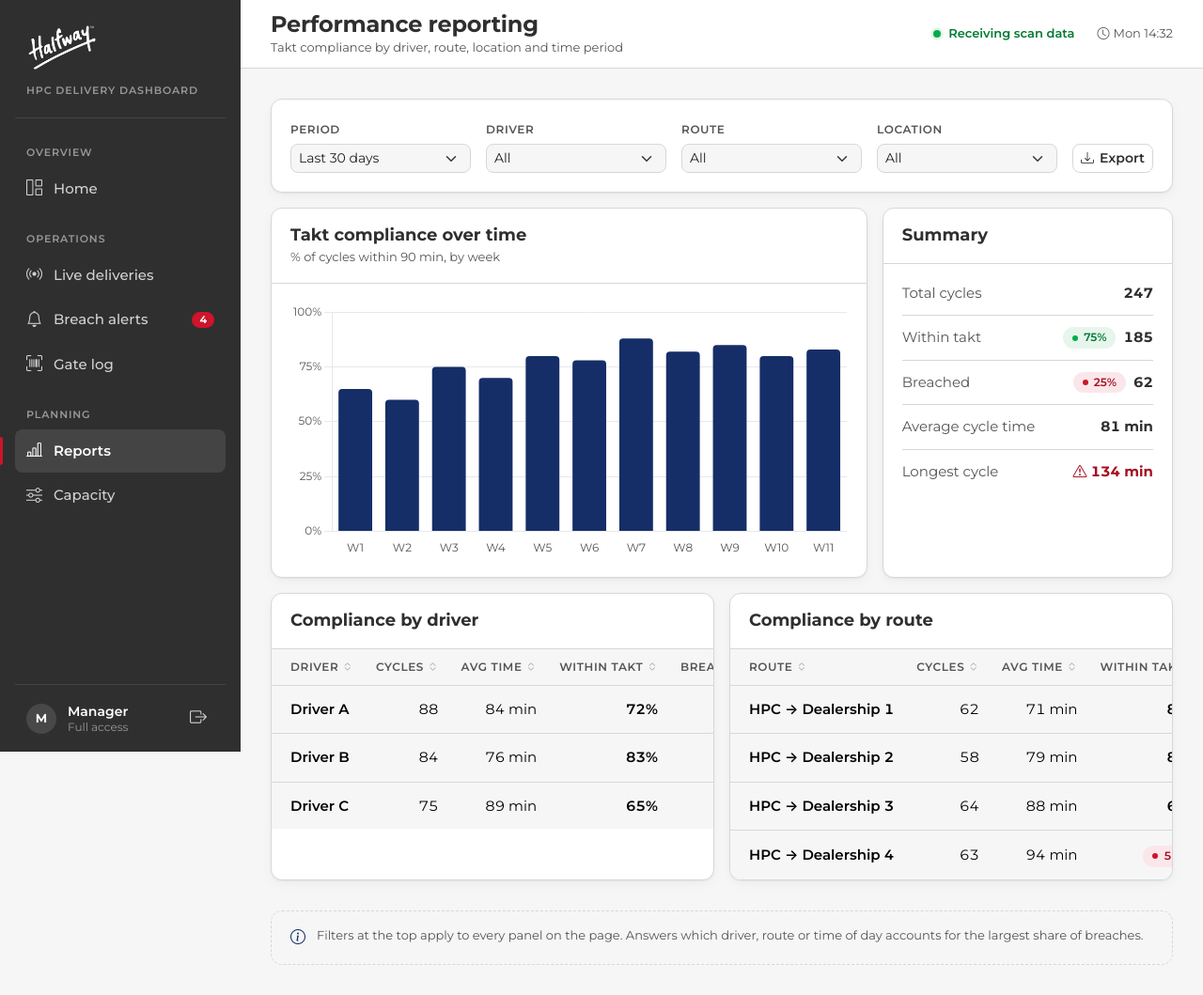
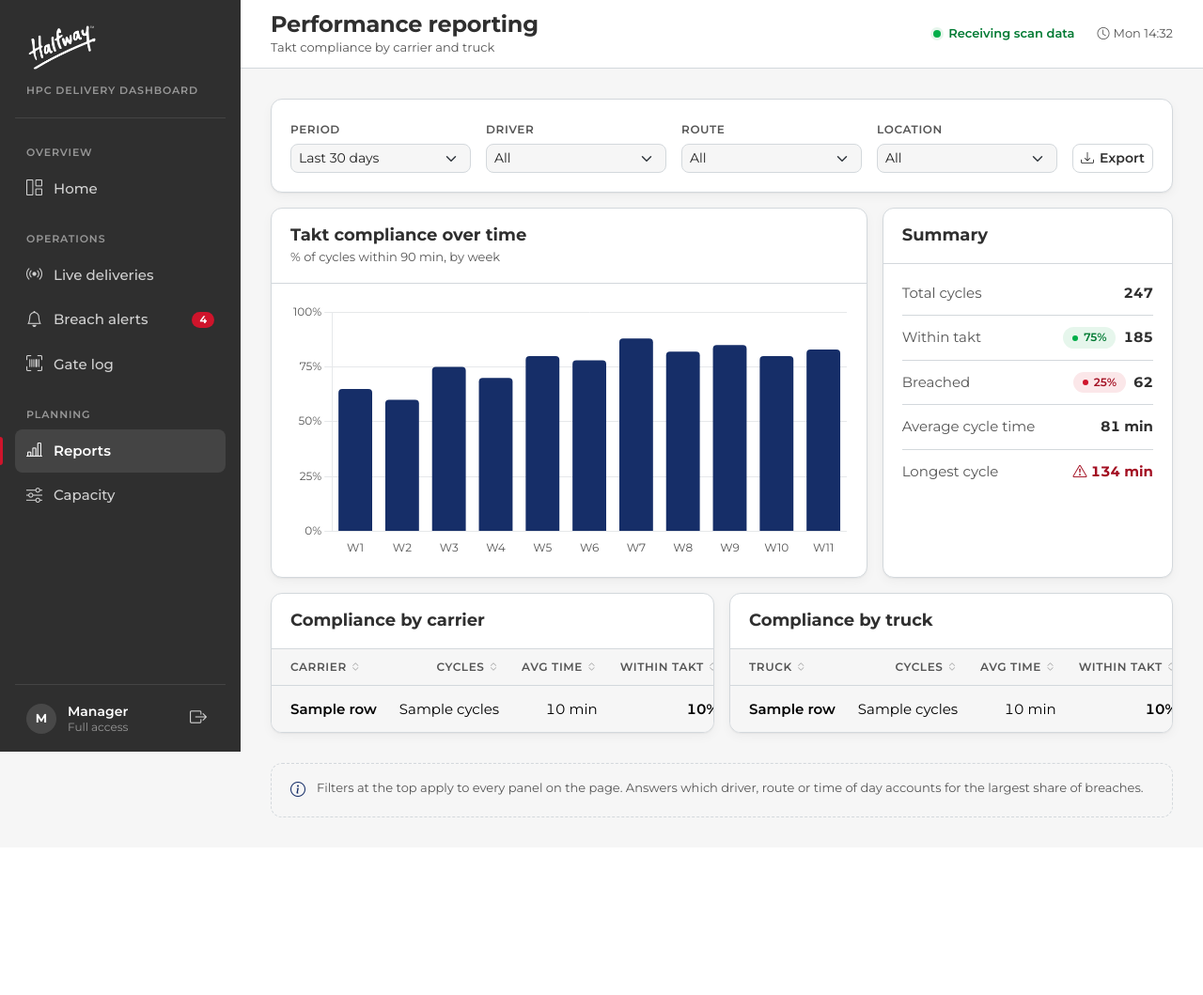
Before and after one commit to u23525364-code/BFB321-Group-1, a Flask app: template templates/reports.html in a window 1280 px wide. Shown: the whole page at 94% size. After the commit the page ends 870 px from the top, so only its background shows below. Run offline with Flask 3, Linux system fonts and the light colour scheme; the template is opened without the code that fills it: most values are stand-ins (such as "Sample title", 1, 10 or a date in 2020).

Commit message:
Show real compliance by carrier and truck on Reports page

```diff
--- a/app.py
+++ b/app.py
@@ -41,7 +41,9 @@ def gatelog():
 
 @app.route("/reports")
 def reports():
-    return render_template("reports.html")
+    return render_template("reports.html",
+                           by_carrier=services.compliance_by("carrier"),
+                           by_truck=services.compliance_by("truck"))
 
 @app.route("/capacity")
 def capacity():
--- a/templates/reports.html
+++ b/templates/reports.html
@@ -94,7 +94,7 @@
         </button>
         <div class="topbar-heading">
           <h1 class="page-title">Performance reporting</h1>
-          <p class="page-subtitle">Takt compliance by driver, route, location and time period</p>
+          <p class="page-subtitle">Takt compliance by carrier and truck </p>
         </div>
         <div class="topbar-meta">
           <span class="live-indicator d-none d-md-inline-flex"><span class="live-dot" aria-hidden="true"></span>Receiving scan data</span>
@@ -166,17 +166,17 @@
 
 
         <div class="row g-3">
-          <div class="col-12 col-xl-6">
+                   <div class="col-12 col-xl-6">
             <section class="card h-100">
               <header class="card-header">
-                <h2 class="card-title">Compliance by driver</h2>
+                <h2 class="card-title">Compliance by carrier</h2>
               </header>
               <div class="table-responsive">
-                <table class="table table-hw table-hover align-middle" id="driverTable">
-                  <caption class="visually-hidden">Takt compliance by driver, last 30 days</caption>
+                <table class="table table-hw table-hover align-middle" id="carrierTable">
+                  <caption class="visually-hidden">Takt compliance by carrier, finished deliveries</caption>
                   <thead>
                     <tr>
-                      <th scope="col" class="sortable-header">Driver</th>
+                      <th scope="col" class="sortable-header">Carrier</th>
                       <th scope="col" class="sortable-header text-end">Cycles</th>
                       <th scope="col" class="sortable-header text-end">Avg time</th>
                       <th scope="col" class="sortable-header text-end">Within takt</th>
@@ -184,9 +184,17 @@
                     </tr>
                   </thead>
                   <tbody>
-                    <tr><td class="cell-primary">Driver A</td><td class="text-end">88</td><td class="text-end">84 min</td><td class="text-end cell-primary">72%</td><td class="text-end">25</td></tr>
-                    <tr><td class="cell-primary">Driver B</td><td class="text-end">84</td><td class="text-end">76 min</td><td class="text-end cell-primary">83%</td><td class="text-end">14</td></tr>
-                    <tr><td class="cell-primary">Driver C</td><td class="text-end">75</td><td class="text-end">89 min</td><td class="text-end cell-primary">65%</td><td class="text-end">23</td></tr>
+                    {% for row in by_carrier %}
+                    <tr>
+                      <td class="cell-primary">{{ row.label }}</td>
+                      <td class="text-end">{{ row.cycles }}</td>
+                      <td class="text-end">{{ '%.0f'|format(row.avg_minutes) }} min</td>
+                      <td class="text-end cell-primary">{{ '%.0f'|format(row.compliance_pct) }}%</td>
+                      <td class="text-end">{{ row.breaches }}</td>
+                    </tr>
+                    {% else %}
+                    <tr><td colspan="5" class="text-center text-muted">No finished deliveries yet.</td></tr>
+                    {% endfor %}
                   </tbody>
                 </table>
               </div>
@@ -195,24 +203,32 @@
           <div class="col-12 col-xl-6">
             <section class="card h-100">
               <header class="card-header">
-                <h2 class="card-title">Compliance by route</h2>
+                <h2 class="card-title">Compliance by truck</h2>
               </header>
               <div class="table-responsive">
-                <table class="table table-hw table-hover align-middle" id="routeTable">
-                  <caption class="visually-hidden">Takt compliance by route, last 30 days</caption>
+                <table class="table table-hw table-hover align-middle" id="truckTable">
+                  <caption class="visually-hidden">Takt compliance by truck, finished deliveries</caption>
                   <thead>
                     <tr>
-                      <th scope="col" class="sortable-header">Route</th>
+                      <th scope="col" class="sortable-header">Truck</th>
                       <th scope="col" class="sortable-header text-end">Cycles</th>
                       <th scope="col" class="sortable-header text-end">Avg time</th>
                       <th scope="col" class="sortable-header text-end">Within takt</th>
+                      <th scope="col" class="sortable-header text-end">Breaches</th>
                     </tr>
                   </thead>
                   <tbody>
-                    <tr><td class="cell-primary">HPC → Dealership 1</td><td class="text-end">62</td><td class="text-end">71 min</td><td class="text-end cell-primary">89%</td></tr>
-                    <tr><td class="cell-primary">HPC → Dealership 2</td><td class="text-end">58</td><td class="text-end">79 min</td><td class="text-end cell-primary">81%</td></tr>
-                    <tr><td class="cell-primary">HPC → Dealership 3</td><td class="text-end">64</td><td class="text-end">88 min</td><td class="text-end cell-primary">66%</td></tr>
-                    <tr><td class="cell-primary">HPC → Dealership 4</td><td class="text-end">63</td><td class="text-end">94 min</td><td class="text-end"><span class="badge rounded-pill bg-danger-subtle text-danger-emphasis badge-dot">58%</span></td></tr>
+                    {% for row in by_truck %}
+                    <tr>
+                      <td class="cell-primary">{{ row.label }}</td>
+                      <td class="text-end">{{ row.cycles }}</td>
+                      <td class="text-end">{{ '%.0f'|format(row.avg_minutes) }} min</td>
+                      <td class="text-end cell-primary">{{ '%.0f'|format(row.compliance_pct) }}%</td>
+                      <td class="text-end">{{ row.breaches }}</td>
+                    </tr>
+                    {% else %}
+                    <tr><td colspan="5" class="text-center text-muted">No finished deliveries yet.</td></tr>
+                    {% endfor %}
                   </tbody>
                 </table>
               </div>
```
